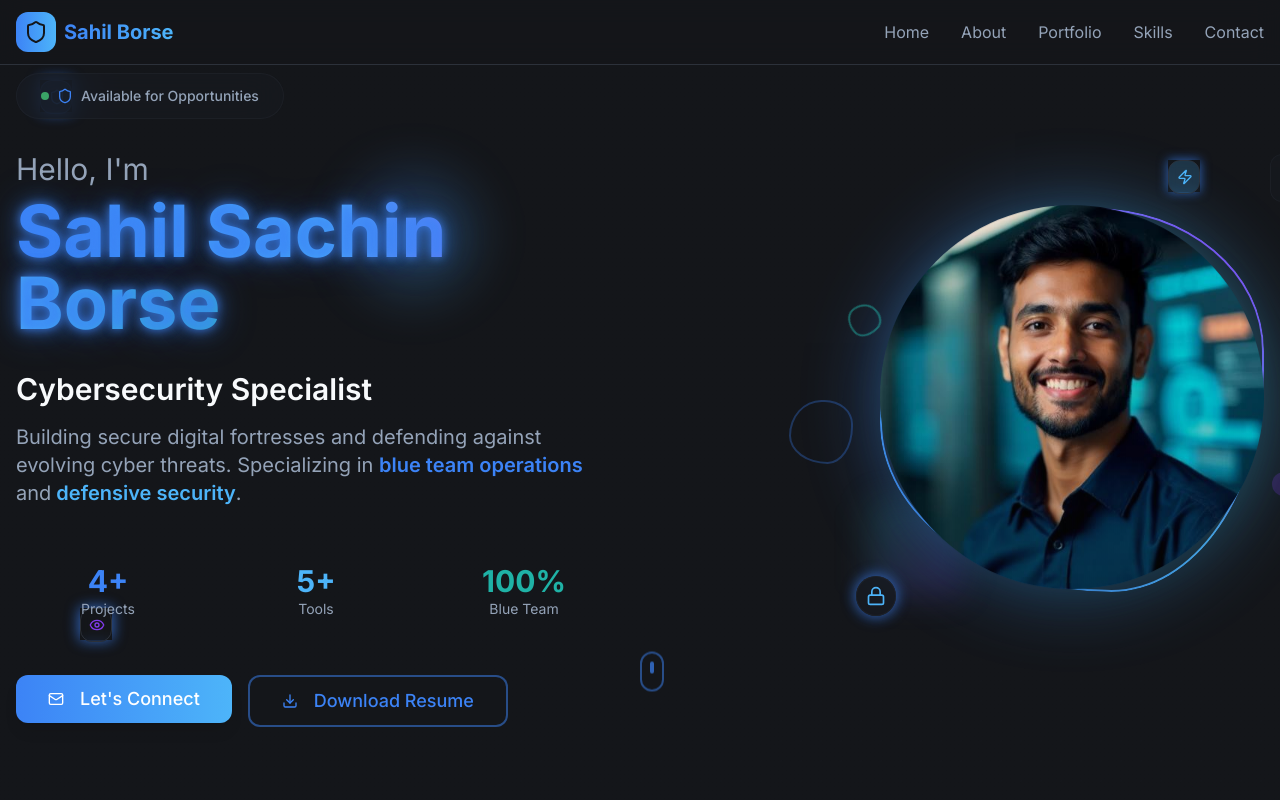
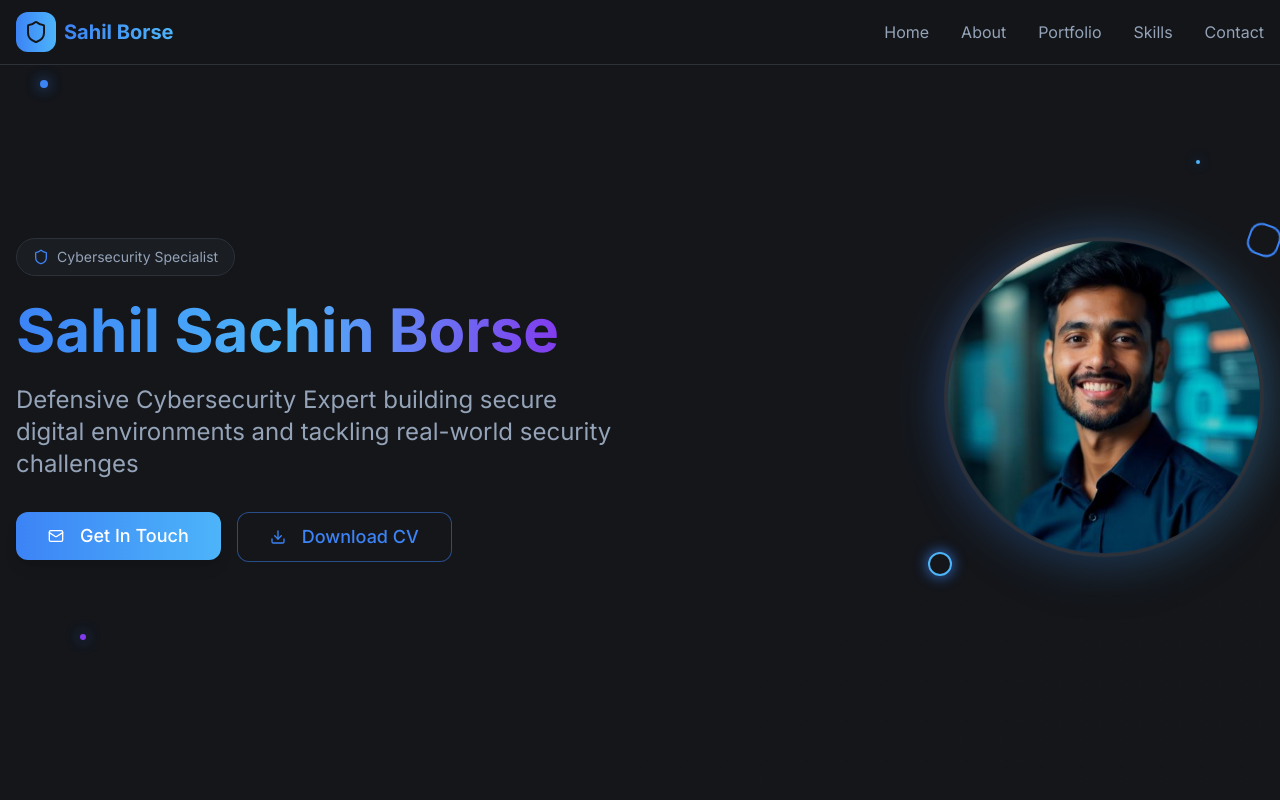
Before and after one commit to Nucl3arAt0m/blue-team-fortress, a React (Vite) app: page / in a window 1280 px wide. Shown: the top 800 px of the page. Built offline with nearby package versions, Linux system fonts and the light colour scheme.

Commit message:
Reverted to commit 03c989b660c59818b9ff9d95ad0353b22795c3d9

```diff
--- a/src/components/Hero.tsx
+++ b/src/components/Hero.tsx
@@ -1,5 +1,5 @@
 import { Button } from "@/components/ui/button";
-import { Shield, Download, Mail, Zap, Eye, Lock } from "lucide-react";
+import { Shield, Download, Mail } from "lucide-react";
 import sahilPortrait from "@/assets/sahil-portrait.jpg";
 
 const Hero = () => {
@@ -10,159 +10,70 @@ const Hero = () => {
     }
   };
 
-  const floatingElements = [
-    { icon: Shield, position: "top-20 left-10", delay: "0s", color: "primary" },
-    { icon: Zap, position: "top-40 right-20", delay: "1s", color: "accent" },
-    { icon: Eye, position: "bottom-40 left-20", delay: "2s", color: "cyber-tertiary" },
-    { icon: Lock, position: "bottom-60 right-40", delay: "3s", color: "cyber-secondary" },
-  ];
+  return (
+    <section id="home" className="min-h-screen flex items-center justify-center cyber-pattern relative overflow-hidden">
+      {/* Background gradient overlay */}
+      <div className="absolute inset-0 bg-gradient-to-br from-background via-background to-background/90"></div>
 
-  return (
-    <section id="home" className="min-h-screen flex items-center justify-center relative overflow-hidden">
-      {/* Animated background layers */}
-      <div className="absolute inset-0 cyber-pattern opacity-40"></div>
-      <div className="absolute inset-0 cyber-grid opacity-20"></div>
-      <div className="absolute inset-0 bg-gradient-to-br from-background via-background/95 to-background/90"></div>
-
-      {/* Floating geometric shapes */}
-      <div className="absolute top-1/4 left-1/4 w-32 h-32 bg-gradient-to-br from-primary/20 to-accent/20 rounded-full blur-xl animate-drift"></div>
-      <div className="absolute bottom-1/4 right-1/4 w-24 h-24 bg-gradient-to-br from-cyber-secondary/20 to-cyber-tertiary/20 rounded-lg rotate-45 blur-lg animate-drift" style={{ animationDelay: '5s' }}></div>
-      <div className="absolute top-1/2 right-1/3 w-16 h-16 border-2 border-primary/30 rounded-full animate-morph"></div>
-
-      {/* Floating cyber icons */}
-      {floatingElements.map((element, index) => (
-        <div
-          key={index}
-          className={`floating-elements ${element.position} w-8 h-8 animate-pulse-glow`}
-          style={{ animationDelay: element.delay }}
-        >
-          <div className={`p-2 bg-${element.color}/20 rounded-lg backdrop-blur-sm border border-${element.color}/30`}>
-            <element.icon className={`h-4 w-4 text-${element.color}`} />
-          </div>
-        </div>
-      ))}
+      {/* Floating cyber elements */}
+      <div className="absolute top-20 left-10 w-2 h-2 bg-primary rounded-full pulse-glow"></div>
+      <div className="absolute top-40 right-20 w-1 h-1 bg-accent rounded-full pulse-glow" style={{ animationDelay: "1s" }}></div>
+      <div className="absolute bottom-40 left-20 w-1.5 h-1.5 bg-cyber-tertiary rounded-full pulse-glow" style={{ animationDelay: "2s" }}></div>
 
       <div className="container mx-auto px-4 relative z-10">
         <div className="grid lg:grid-cols-2 gap-12 items-center">
-          {/* Enhanced Text Content */}
-          <div className="text-center lg:text-left space-y-8">
-            {/* Status Badge */}
-            <div className="inline-flex items-center space-x-2 px-6 py-3 cyber-glassmorphism rounded-full animate-fade-in">
-              <div className="w-2 h-2 bg-green-400 rounded-full animate-pulse"></div>
+          {/* Text Content */}
+          <div className="text-center lg:text-left">
+            <div className="inline-flex items-center space-x-2 mb-6 px-4 py-2 bg-secondary/50 rounded-full border border-border">
               <Shield className="h-4 w-4 text-primary" />
-              <span className="text-sm font-medium text-muted-foreground">Available for Opportunities</span>
+              <span className="text-sm text-muted-foreground">Cybersecurity Specialist</span>
             </div>
 
-            {/* Main Heading with Enhanced Typography */}
-            <div className="space-y-4 animate-slide-up" style={{ animationDelay: '0.2s' }}>
-              <h1 className="text-5xl md:text-7xl font-bold leading-tight">
-                <span className="block text-2xl md:text-3xl font-normal text-muted-foreground mb-2">
-                  Hello, I'm
-                </span>
-                <span className="block bg-gradient-to-r from-primary via-accent to-cyber-tertiary bg-clip-text text-transparent hero-glow">
-                  Sahil Sachin
-                </span>
-                <span className="block bg-gradient-to-r from-accent via-cyber-secondary to-cyber-tertiary bg-clip-text text-transparent hero-glow">
-                  Borse
+            <h1 className="text-4xl md:text-6xl font-bold mb-6 leading-tight">
+              <span className="bg-gradient-to-r from-primary via-accent to-cyber-tertiary bg-clip-text text-transparent">
+                Sahil Sachin Borse
               </span>
             </h1>
-            </div>
 
-            {/* Enhanced Subtitle */}
-            <div className="space-y-4 animate-slide-up" style={{ animationDelay: '0.4s' }}>
-              <p className="text-2xl md:text-3xl font-semibold text-foreground">
-                Cybersecurity Specialist
+            <p className="text-xl md:text-2xl text-muted-foreground mb-8 leading-relaxed">
+              Defensive Cybersecurity Expert building secure digital environments and tackling real-world security challenges
             </p>
-              <p className="text-lg md:text-xl text-muted-foreground leading-relaxed max-w-2xl">
-                Building secure digital fortresses and defending against evolving cyber threats.
-                Specializing in <span className="text-primary font-semibold">blue team operations</span> and
-                <span className="text-accent font-semibold"> defensive security</span>.
-              </p>
-            </div>
 
-            {/* Key Stats */}
-            <div className="grid grid-cols-3 gap-6 py-6 animate-scale-in" style={{ animationDelay: '0.6s' }}>
-              <div className="text-center">
-                <div className="text-2xl md:text-3xl font-bold text-primary">4+</div>
-                <div className="text-sm text-muted-foreground">Projects</div>
-              </div>
-              <div className="text-center">
-                <div className="text-2xl md:text-3xl font-bold text-accent">5+</div>
-                <div className="text-sm text-muted-foreground">Tools</div>
-              </div>
-              <div className="text-center">
-                <div className="text-2xl md:text-3xl font-bold text-cyber-secondary">100%</div>
-                <div className="text-sm text-muted-foreground">Blue Team</div>
-              </div>
-            </div>
-
-            {/* Enhanced Action Buttons */}
-            <div className="flex flex-col sm:flex-row gap-4 justify-center lg:justify-start animate-fade-in" style={{ animationDelay: '0.8s' }}>
+            <div className="flex flex-col sm:flex-row gap-4 justify-center lg:justify-start">
               <Button
                 onClick={scrollToContact}
-                className="group relative bg-gradient-to-r from-primary to-accent hover:from-primary/90 hover:to-accent/90 text-white px-8 py-6 text-lg rounded-xl shadow-lg hover:shadow-cyber transition-all duration-300 button-glow overflow-hidden"
+                className="bg-gradient-to-r from-primary to-accent hover:from-primary/90 hover:to-accent/90 text-white px-8 py-6 text-lg rounded-lg shadow-lg hover:shadow-cyber transition-all duration-300"
               >
-                <Mail className="mr-2 h-5 w-5 group-hover:scale-110 transition-transform" />
-                Let's Connect
-                <div className="absolute inset-0 bg-gradient-to-r from-transparent via-white/20 to-transparent -translate-x-full group-hover:translate-x-full transition-transform duration-700"></div>
+                <Mail className="mr-2 h-5 w-5" />
+                Get In Touch
               </Button>
 
               <Button
                 variant="outline"
-                className="group border-2 border-primary/50 text-primary hover:bg-primary/10 hover:border-primary px-8 py-6 text-lg rounded-xl backdrop-blur-sm transition-all duration-300"
+                className="border-primary/50 text-primary hover:bg-primary/10 px-8 py-6 text-lg rounded-lg"
               >
-                <Download className="mr-2 h-5 w-5 group-hover:scale-110 transition-transform" />
-                Download Resume
+                <Download className="mr-2 h-5 w-5" />
+                Download CV
               </Button>
             </div>
           </div>
 
-          {/* Enhanced Profile Image Section */}
-          <div className="flex justify-center lg:justify-end animate-scale-in" style={{ animationDelay: '0.3s' }}>
+          {/* Profile Image */}
+          <div className="flex justify-center lg:justify-end">
             <div className="relative">
-              {/* Animated background rings */}
-              <div className="absolute inset-0 rounded-full">
-                <div className="absolute inset-0 bg-gradient-to-r from-primary to-accent rounded-full blur-2xl opacity-30 animate-pulse"></div>
-                <div className="absolute inset-4 bg-gradient-to-r from-accent to-cyber-secondary rounded-full blur-xl opacity-20 animate-pulse" style={{ animationDelay: '1s' }}></div>
-              </div>
-
-              {/* Main image container */}
-              <div className="relative w-80 h-80 md:w-96 md:h-96">
-                {/* Cyber border frame */}
-                <div className="absolute inset-0 cyber-border rounded-full animate-morph"></div>
-
-                {/* Image */}
-                <div className="relative w-full h-full rounded-full overflow-hidden shadow-2xl animate-float">
+              <div className="absolute inset-0 bg-gradient-to-r from-primary to-accent rounded-full blur-xl opacity-30 animate-pulse"></div>
+              <div className="relative w-80 h-80 rounded-full border-4 border-gradient-to-r from-primary to-accent overflow-hidden shadow-2xl float-animation">
                 <img
                   src={sahilPortrait}
                   alt="Sahil Sachin Borse - Cybersecurity Specialist"
-                    className="w-full h-full object-cover transition-transform duration-700 hover:scale-105"
+                  className="w-full h-full object-cover"
                 />
-
-                  {/* Overlay gradient */}
-                  <div className="absolute inset-0 bg-gradient-to-t from-background/20 via-transparent to-transparent"></div>
               </div>
 
-                {/* Floating tech elements around image */}
-                <div className="absolute -top-6 -right-6 w-12 h-12 cyber-glassmorphism rounded-lg rotate-12 animate-drift flex items-center justify-center">
-                  <Shield className="h-6 w-6 text-primary" />
+              {/* Cyber accent elements */}
+              <div className="absolute -top-4 -right-4 w-8 h-8 border-2 border-primary rounded-lg rotate-45 animate-spin"></div>
+              <div className="absolute -bottom-4 -left-4 w-6 h-6 border-2 border-accent rounded-full pulse-glow"></div>
             </div>
-
-                <div className="absolute -bottom-6 -left-6 w-10 h-10 cyber-glassmorphism rounded-full animate-pulse-glow flex items-center justify-center">
-                  <Lock className="h-5 w-5 text-accent" />
-                </div>
-
-                <div className="absolute top-1/4 -left-8 w-8 h-8 border-2 border-cyber-secondary/50 rounded-lg rotate-45 animate-morph"></div>
-                <div className="absolute bottom-1/4 -right-8 w-6 h-6 bg-cyber-tertiary/30 rounded-full animate-pulse"></div>
-              </div>
-            </div>
-          </div>
-        </div>
-
-        {/* Scroll indicator */}
-        <div className="absolute bottom-8 left-1/2 transform -translate-x-1/2 animate-bounce">
-          <div className="w-6 h-10 border-2 border-primary/50 rounded-full flex justify-center">
-            <div className="w-1 h-3 bg-primary rounded-full mt-2 animate-pulse"></div>
           </div>
         </div>
       </div>
--- a/src/index.css
+++ b/src/index.css
@@ -122,34 +122,8 @@ All colors MUST be HSL.
     background-size: 20px 20px;
   }
 
-  .cyber-grid {
-    background-image:
-      linear-gradient(hsl(var(--border) / 0.1) 1px, transparent 1px),
-      linear-gradient(90deg, hsl(var(--border) / 0.1) 1px, transparent 1px);
-    background-size: 50px 50px;
-  }
-
-  .glassmorphism {
-    background: rgba(255, 255, 255, 0.1);
-    backdrop-filter: blur(10px);
-    border: 1px solid rgba(255, 255, 255, 0.2);
-  }
-
-  .cyber-glassmorphism {
-    background: hsl(var(--card) / 0.7);
-    backdrop-filter: blur(20px);
-    border: 1px solid hsl(var(--border) / 0.3);
-  }
-
   .glow-text {
     text-shadow: 0 0 10px hsl(var(--primary) / 0.5);
-  }
-
-  .hero-glow {
-    text-shadow:
-      0 0 10px hsl(var(--primary) / 0.8),
-      0 0 20px hsl(var(--primary) / 0.6),
-      0 0 40px hsl(var(--primary) / 0.4);
   }
 
   .card-hover {
@@ -161,61 +135,21 @@ All colors MUST be HSL.
     box-shadow: var(--shadow-cyber), var(--shadow-card);
   }
 
-  .button-glow {
-    position: relative;
-    overflow: hidden;
+  @keyframes pulse-glow {
+    0%, 100% { box-shadow: 0 0 5px hsl(var(--primary) / 0.5); }
+    50% { box-shadow: 0 0 20px hsl(var(--primary) / 0.8), 0 0 30px hsl(var(--primary) / 0.4); }
   }
 
-  .button-glow::before {
-    content: '';
-    position: absolute;
-    top: 0;
-    left: -100%;
-    width: 100%;
-    height: 100%;
-    background: linear-gradient(
-      90deg,
-      transparent,
-      rgba(255, 255, 255, 0.2),
-      transparent
-    );
-    transition: left 0.5s;
+  .pulse-glow {
+    animation: pulse-glow 2s ease-in-out infinite;
   }
 
-  .button-glow:hover::before {
-    left: 100%;
+  @keyframes float {
+    0%, 100% { transform: translateY(0px); }
+    50% { transform: translateY(-10px); }
   }
 
-  .floating-elements {
-    position: absolute;
-    pointer-events: none;
-  }
-
-  .cyber-border {
-    position: relative;
-  }
-
-  .cyber-border::before {
-    content: '';
-    position: absolute;
-    top: 0;
-    left: 0;
-    right: 0;
-    bottom: 0;
-    background: linear-gradient(45deg, hsl(var(--primary)), hsl(var(--accent)), hsl(var(--cyber-tertiary)));
-    border-radius: inherit;
-    padding: 2px;
-    mask: linear-gradient(#fff 0 0) content-box, linear-gradient(#fff 0 0);
-    mask-composite: exclude;
-  }
-
-  @media (prefers-reduced-motion: no-preference) {
-    .animate-on-scroll {
-      animation-play-state: paused;
-    }
-
-    .animate-on-scroll.in-view {
-      animation-play-state: running;
-    }
+  .float-animation {
+    animation: float 3s ease-in-out infinite;
   }
 }
--- a/tailwind.config.ts
+++ b/tailwind.config.ts
@@ -89,65 +89,11 @@ export default {
 					to: {
 						height: '0'
 					}
-				},
-				'fade-in': {
-					'0%': {
-						opacity: '0',
-						transform: 'translateY(20px)'
-					},
-					'100%': {
-						opacity: '1',
-						transform: 'translateY(0)'
-					}
-				},
-				'slide-up': {
-					'0%': {
-						opacity: '0',
-						transform: 'translateY(30px)'
-					},
-					'100%': {
-						opacity: '1',
-						transform: 'translateY(0)'
-					}
-				},
-				'scale-in': {
-					'0%': {
-						opacity: '0',
-						transform: 'scale(0.9)'
-					},
-					'100%': {
-						opacity: '1',
-						transform: 'scale(1)'
-					}
-				},
-				'float': {
-					'0%, 100%': { transform: 'translateY(0px)' },
-					'50%': { transform: 'translateY(-10px)' }
-				},
-				'pulse-glow': {
-					'0%, 100%': { boxShadow: '0 0 5px hsl(var(--primary) / 0.5)' },
-					'50%': { boxShadow: '0 0 20px hsl(var(--primary) / 0.8), 0 0 30px hsl(var(--primary) / 0.4)' }
-				},
-				'drift': {
-					'0%, 100%': { transform: 'translateX(0px) translateY(0px)' },
-					'33%': { transform: 'translateX(30px) translateY(-30px)' },
-					'66%': { transform: 'translateX(-20px) translateY(20px)' }
-				},
-				'morph': {
-					'0%, 100%': { borderRadius: '60% 40% 30% 70% / 60% 30% 70% 40%' },
-					'50%': { borderRadius: '30% 60% 70% 40% / 50% 60% 30% 60%' }
 				}
 			},
 			animation: {
 				'accordion-down': 'accordion-down 0.2s ease-out',
-				'accordion-up': 'accordion-up 0.2s ease-out',
-				'fade-in': 'fade-in 0.6s ease-out',
-				'slide-up': 'slide-up 0.8s ease-out',
-				'scale-in': 'scale-in 0.5s ease-out',
-				'float': 'float 3s ease-in-out infinite',
-				'pulse-glow': 'pulse-glow 2s ease-in-out infinite',
-				'drift': 'drift 20s ease-in-out infinite',
-				'morph': 'morph 8s ease-in-out infinite'
+				'accordion-up': 'accordion-up 0.2s ease-out'
 			}
 		}
 	},
```
Lines whose indentation alone changed are shown as unchanged.
